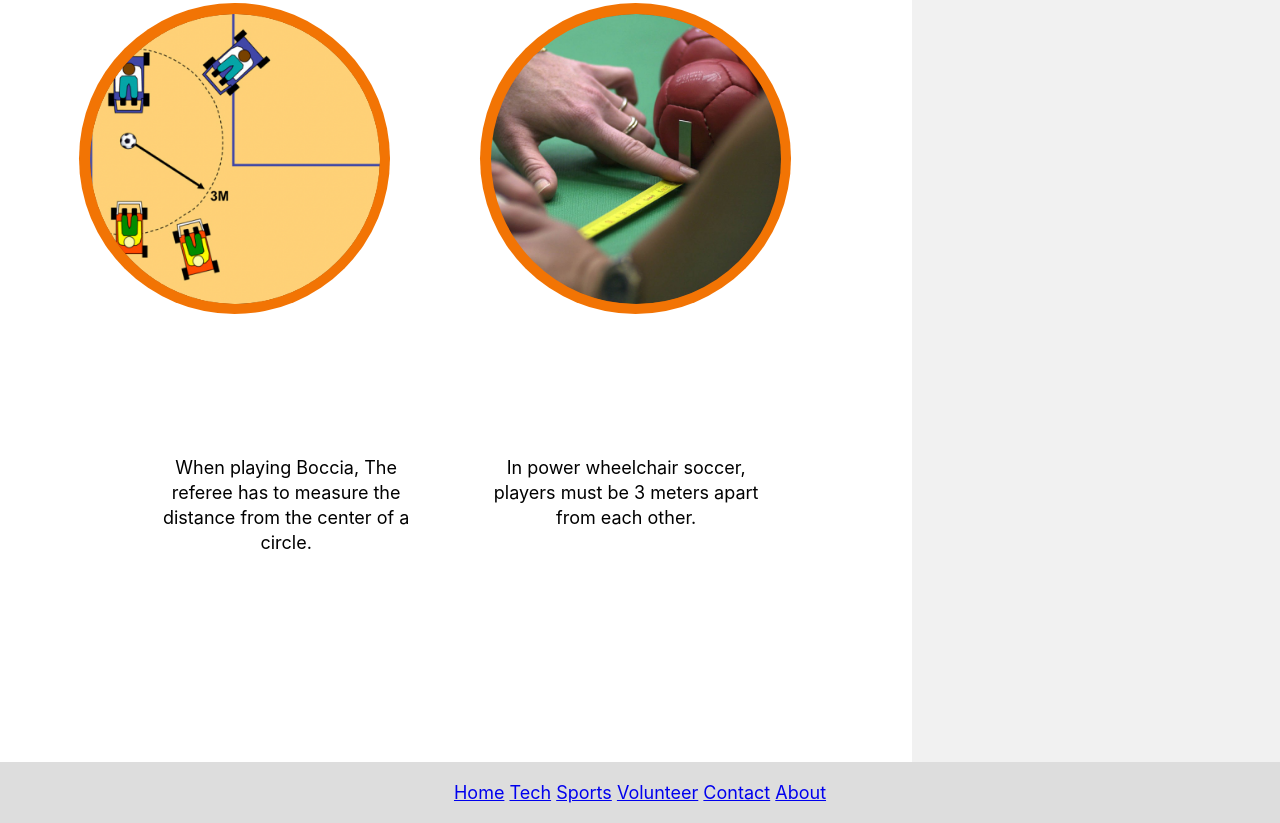
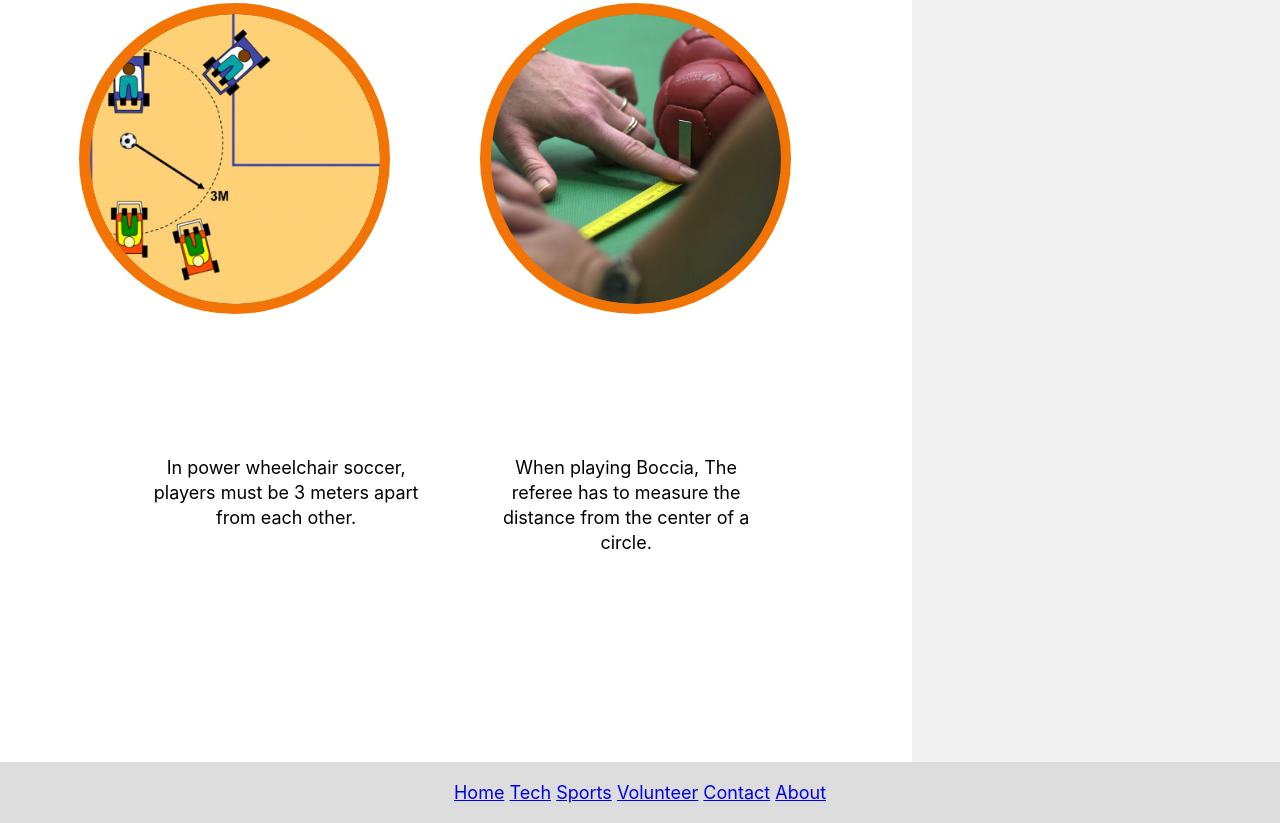
Before and after one commit to dan850/finalproject, a plain HTML site: page geogebra.html in a window 1280 px wide. Shown: the part 1275-2098 px from the top of the page. Drawn offline with Linux system fonts and the light colour scheme.

Commit message:
Update geogebra.html

```diff
--- a/geogebra.html
+++ b/geogebra.html
@@ -90,11 +90,14 @@
 
   <div class="flex-box-descriptions">
     <div style="background-color: white;">
-      <p class="discription">When playing Boccia, The referee has to measure the distance from the center of a circle.</p>
+      <p class="discription">In power wheelchair soccer, players must be 3 meters apart from each other.</p>
 
     </div>
     <div style="background-color: white;">
-      <p class="discription">In power wheelchair soccer, players must be 3 meters apart from each other. </p>
+      <p class="discription">When playing Boccia, The referee has to measure the distance from the center of a circle.
+
+
+         </p>
 
     </div>
 
```
